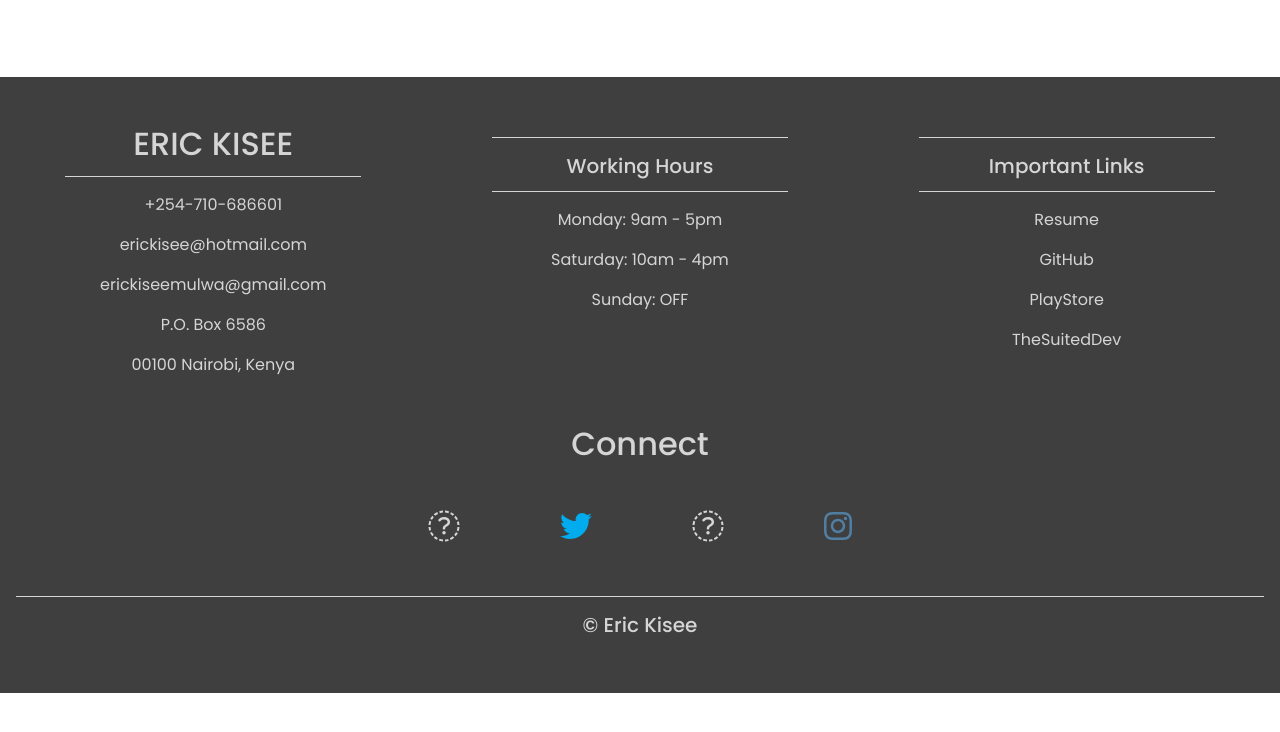
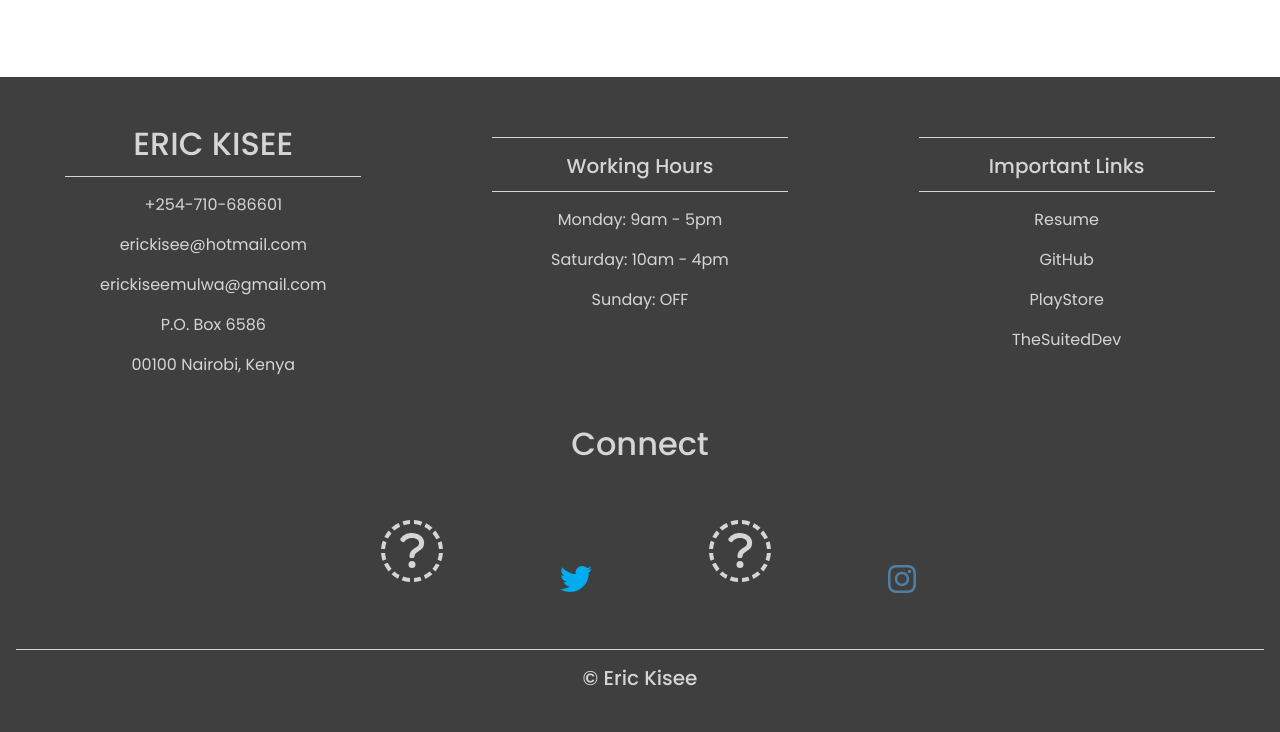
Before and after one commit to EricKisee/erickisee.github.io, a plain HTML site: page index.html in a window 1280 px wide. Shown: the part 3380-4112 px from the top of the page. Before the commit the page ends 4073 px from the top, so only its background shows below. Drawn offline with nearby package versions, Linux system fonts and the light colour scheme.

Commit message:
Update CSS

```diff
--- a/style.css
+++ b/style.css
@@ -79,7 +79,7 @@ html, body {
 .fa-css3 {
   color: #2163af;
 }
-.fa-code, .fa-bold, .fa-css3 , .fa-android , .fa-java , .fa-server,
+.fa-code, .fa-bold, .fa-css3 , .fa-linkedin-square, .fa-github, .fa-android , .fa-java , .fa-server,
 .fa-php, .fa-node-js, .fa-python, .fa-database, .fa-angular, .fa-adobe{
   font-size: 2em;
   margin: 1rem;
```
